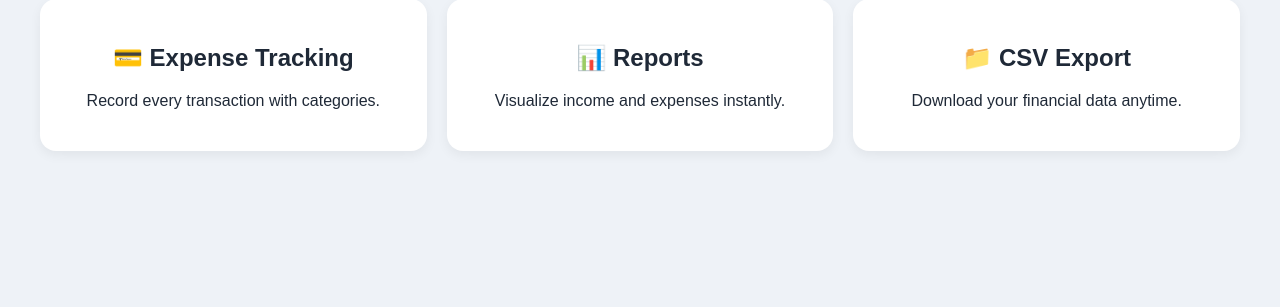
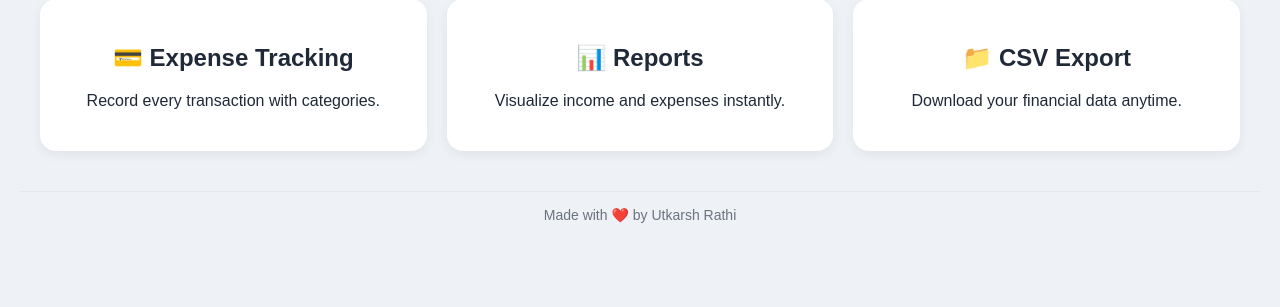
Before and after one commit to utkarshrathihbe/khata-kitab, a Flask app: page / in a window 1280 px wide. Shown: the part 493-800 px from the top of the page. Run offline with Flask 3, Linux system fonts and the light colour scheme.

Commit message:
Add footer to landing page

```diff
--- a/templates/landing.html
+++ b/templates/landing.html
@@ -1,105 +1,68 @@
 <!DOCTYPE html>
-
 <html>
-
 <head>
-
 <meta charset="UTF-8">
-
 <title>Khata Kitab</title>
-
 <link rel="stylesheet"
       href="{{ url_for('static', filename='style.css') }}">
-
-
 </head>
-
 <body>
-
 <div class="landing-navbar">
-
     <div class="logo">
         💰 Khata Kitab
     </div>
-
     <div>
-
         <a class="hero-btn"
            href="/login">
             Login
         </a>
-
         <a class="hero-btn hero-btn-primary"
            href="/signup">
             Start Free
         </a>
-
     </div>
-
 </div>
-
 <div class="hero">
-
     <h1>
         Manage Your Money Smarter
     </h1>
-
     <p>
         Track income, expenses, reports and exports
         from one simple dashboard.
     </p>
-
     <div class="hero-buttons">
-
         <a href="/signup"
            class="hero-btn hero-btn-primary">
             Start Free
         </a>
-
         <a href="/login"
            class="hero-btn">
             Login
         </a>
-
     </div>
-
 </div>
-
 <div class="features">
-
     <div class="feature-card">
-
         <h2>💳 Expense Tracking</h2>
-
         <p>
             Record every transaction with categories.
         </p>
-
     </div>
-
     <div class="feature-card">
-
         <h2>📊 Reports</h2>
-
         <p>
             Visualize income and expenses instantly.
         </p>
-
     </div>
-
     <div class="feature-card">
-
         <h2>📁 CSV Export</h2>
-
         <p>
             Download your financial data anytime.
         </p>
-
     </div>
-
 </div>
-
-
+<footer style="text-align:center; padding: 15px; color: #6b7280; font-size: 14px; border-top: 1px solid #e5e7eb; margin-top: 20px;">
+    Made with ❤️ by Utkarsh Rathi
+</footer>
 </body>
-
 </html>
```
